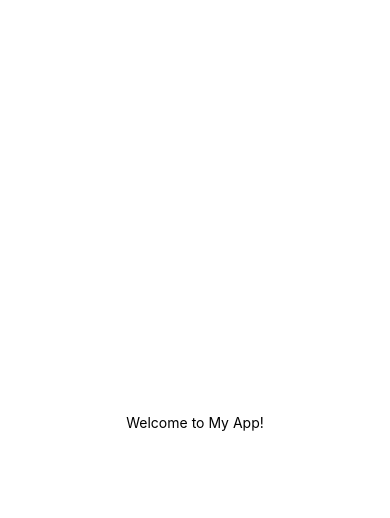
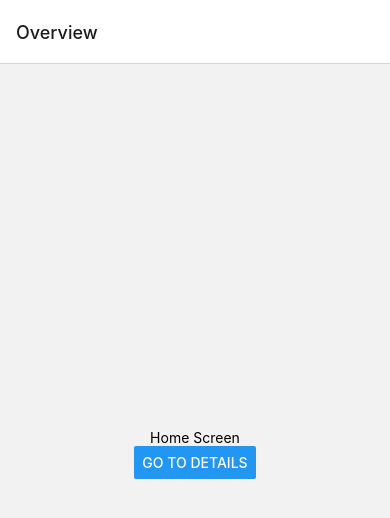
Before and after one commit to Diana-ctrl/ReactNativeApp, a React Native app: screen / in a window 390 px wide. Shown: the top 518 px of the page. Built offline with nearby package versions, Linux system fonts and the light colour scheme.

Commit message:
add navigation

```diff
--- a/App.js
+++ b/App.js
@@ -1,12 +1,64 @@
 import React from 'react';
-import {StyleSheet, Text, View} from 'react-native';
+import {StyleSheet, Text, View, Button} from 'react-native';
+import {NavigationContainer} from '@react-navigation/native';
+import {createNativeStackNavigator} from '@react-navigation/native-stack';
 
+const Stack = createNativeStackNavigator();
+
+function HomeScreen({navigation}) {
+  return (
+    <View style={{flex: 1, alignItems: 'center', justifyContent: 'center'}}>
+      <Text>Home Screen</Text>
+      <Button
+        title="Go to Details"
+        onPress={() =>
+          navigation.navigate('Details', {
+            itemId: 86,
+            otherParam: 'anything you want here',
+          })
+        }
+      />
+    </View>
+  );
+}
+
+function DetailsScreen({route, navigation}) {
+  const { itemId, otherParam } = route.params;
+  return (
+    <View style={{ flex: 1, alignItems: 'center', justifyContent: 'center' }}>
+      <Text>Details Screen</Text>
+      <Text>itemId: {JSON.stringify(itemId)}</Text>
+      <Text>otherParam: {JSON.stringify(otherParam)}</Text>
+      <Button
+        title="Go to Details... again"
+        onPress={() =>
+          navigation.push('Details', {
+            itemId: Math.floor(Math.random() * 100),
+          })
+        }
+      />
+      <Button title="Go to Home" onPress={() => navigation.navigate('Home')} />
+      <Button title="Go back" onPress={() => navigation.goBack()} />
+      <Button
+        title="Go back to first screen in stack"
+        onPress={() => navigation.popToTop()}
+      />
+    </View>
+  );
+}
 class App extends React.Component {
   render() {
     return (
-      <View style={styles.container}>
-        <Text>Welcome to My App!</Text>
-      </View>
+      <NavigationContainer>
+        <Stack.Navigator>
+          <Stack.Screen
+            name="Home"
+            component={HomeScreen}
+            options={{title: 'Overview'}}
+          />
+          <Stack.Screen name="Details" component={DetailsScreen} />
+        </Stack.Navigator>
+      </NavigationContainer>
     );
   }
 }
--- a/package.json
+++ b/package.json
@@ -11,6 +11,7 @@
   },
   "dependencies": {
     "@react-navigation/native": "^6.0.6",
+    "@react-navigation/native-stack": "^6.2.5",
     "react": "17.0.2",
     "react-native": "0.66.4",
     "react-native-safe-area-context": "^3.3.2",
```
Also changed, not shown: 2 other files (tests, documents, lock files or other folders).
